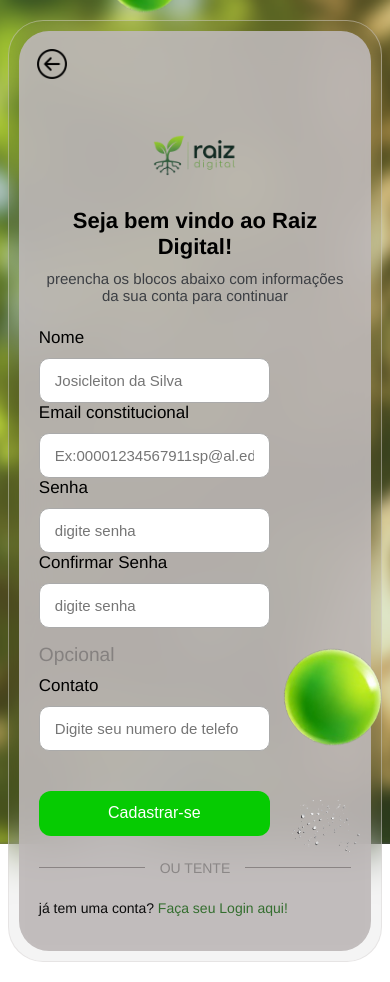
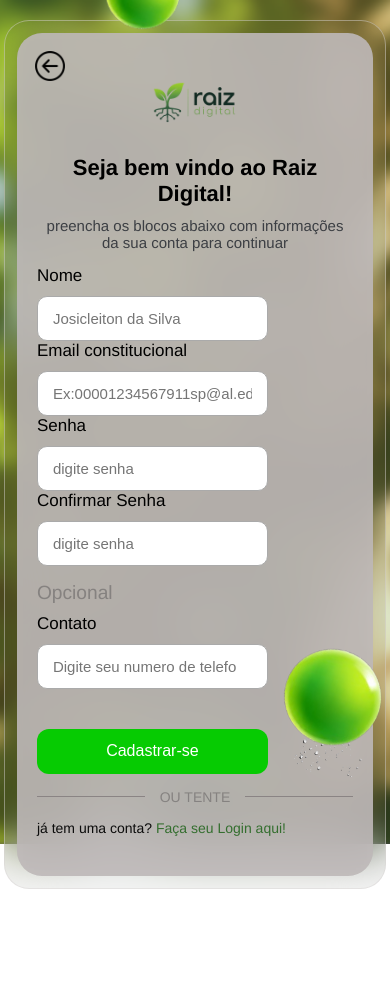
Before and after one commit to alefe1108/Raiz-Digital, a plain HTML site: page Raiz-Digital-Home/Cadastro/index.html in a window 390 px wide. After the commit the page ends 909 px from the top, so only its background shows below. Drawn offline with Linux system fonts and the light colour scheme.

Commit message:
alteração de proporção
Updated styles for .vidro and .bloco classes to improve layout.

```diff
--- a/Raiz-Digital-Home/Cadastro/style.css
+++ b/Raiz-Digital-Home/Cadastro/style.css
@@ -265,17 +265,12 @@ header img {
     }
 
     .vidro {
-        width: 96%;
-        min-height: auto;
-        padding: 10px;
-        border-radius: 35px;
+        width: 98%;
+        min-height: 450px;
     }
 
     .bloco {
-        min-height: auto;
-        padding: 80px 20px 35px;
-        gap: 24px;
-        border-radius: 30px;
+        min-height: 500px;
     }
     /* teste pra logo */
       header {
```
